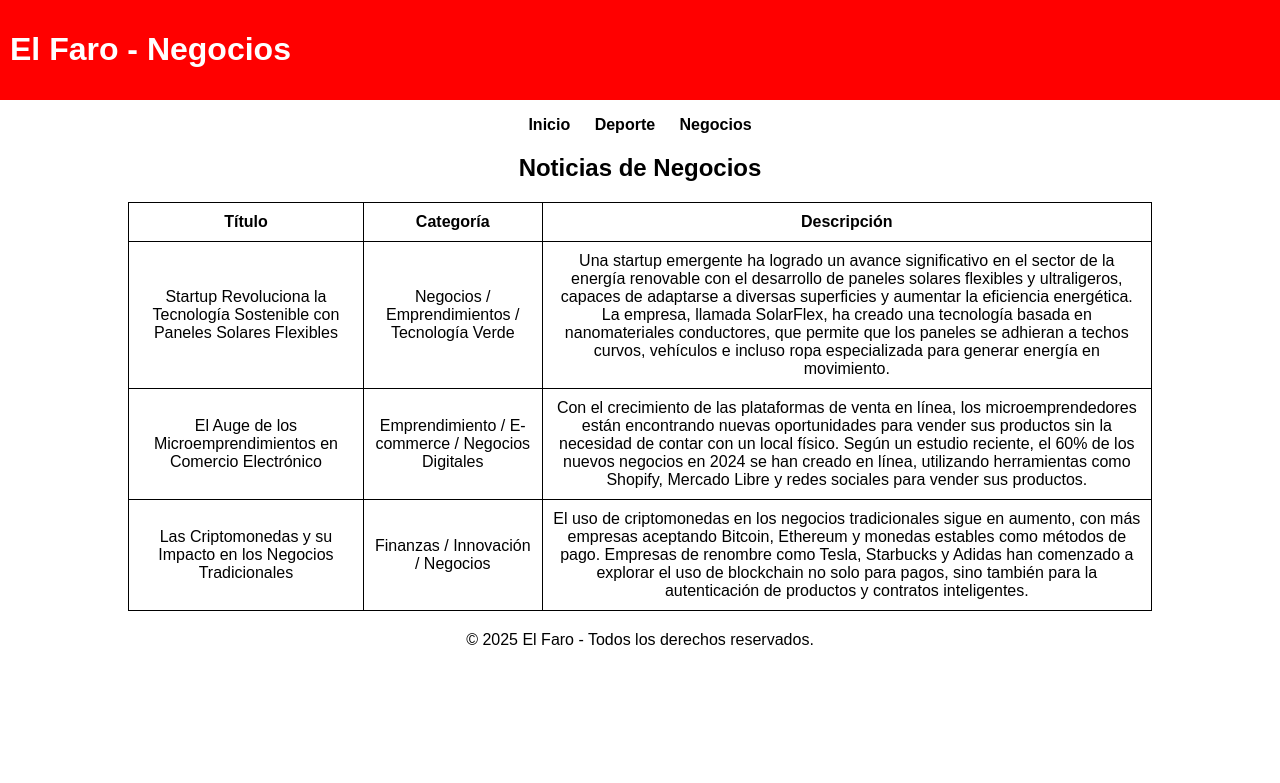
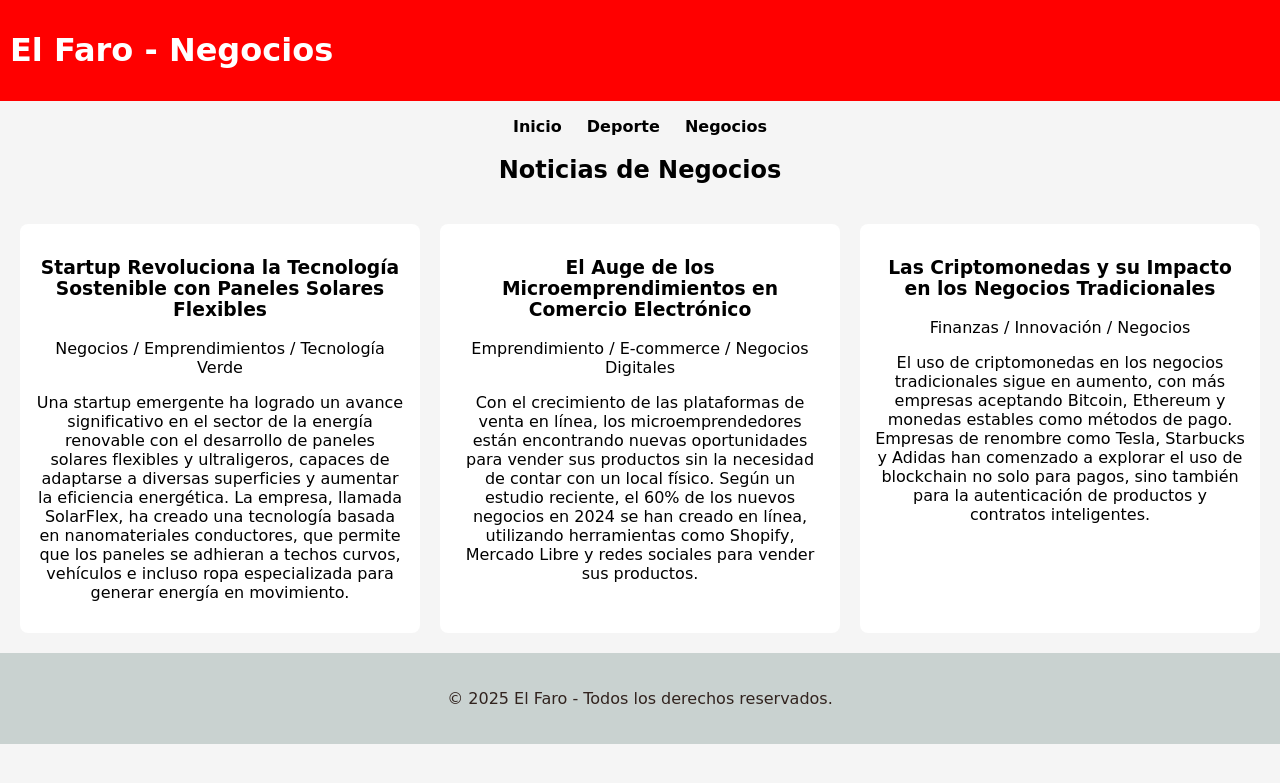
Before and after one commit to Ferxoo0805/ElFaro, a PHP site: page /negocios.html in a window 1280 px wide. Shown: the top 783 px of the page. Run offline with PHP 8.4, Linux system fonts and the light colour scheme.

Commit message:
Add files via upload

```diff
--- a/negocios.html
+++ b/negocios.html
@@ -4,6 +4,7 @@
     <meta charset="UTF-8">
     <meta name="viewport" content="width=device-width, initial-scale=1.0">
     <title>El Faro - Negocios</title>
+    <link href="https://fonts.googleapis.com/css2?family=Poppins&display=swap" rel="stylesheet">
     <link rel="stylesheet" href="styles.css">
 </head>
 <body>
@@ -19,34 +20,29 @@
     </nav>
     <main>
         <h2>Noticias de Negocios</h2>
-        <table>
-            <tr>
-                <th>Título</th>
-                <th>Categoría</th>
-                <th>Descripción</th>
-            </tr>
-            <tr>
-                <td>Startup Revoluciona la Tecnología Sostenible con Paneles Solares Flexibles</td>
-                <td>Negocios / Emprendimientos / Tecnología Verde</td>
-                <td>Una startup emergente ha logrado un avance significativo en el sector de la energía renovable con el desarrollo de paneles solares flexibles y ultraligeros, capaces de adaptarse a diversas superficies y aumentar la eficiencia energética.
+        <div class="grilla">
+            <article>
+                <h3>Startup Revoluciona la Tecnología Sostenible con Paneles Solares Flexibles</h3>
+                <p>Negocios / Emprendimientos / Tecnología Verde</p>
+                <p>Una startup emergente ha logrado un avance significativo en el sector de la energía renovable con el desarrollo de paneles solares flexibles y ultraligeros, capaces de adaptarse a diversas superficies y aumentar la eficiencia energética.
 
-                    La empresa, llamada SolarFlex, ha creado una tecnología basada en nanomateriales conductores, que permite que los paneles se adhieran a techos curvos, vehículos e incluso ropa especializada para generar energía en movimiento.</td>
-            </tr>
-            <tr>
-                <td>El Auge de los Microemprendimientos en Comercio Electrónico</td>
-                <td>Emprendimiento / E-commerce / Negocios Digitales</td>
-                <td>Con el crecimiento de las plataformas de venta en línea, los microemprendedores están encontrando nuevas oportunidades para vender sus productos sin la necesidad de contar con un local físico.
+                    La empresa, llamada SolarFlex, ha creado una tecnología basada en nanomateriales conductores, que permite que los paneles se adhieran a techos curvos, vehículos e incluso ropa especializada para generar energía en movimiento.</p>
+                </article>
+                <article>
+                <h3>El Auge de los Microemprendimientos en Comercio Electrónico</h3>
+                <p>Emprendimiento / E-commerce / Negocios Digitales</p>
+                <p>Con el crecimiento de las plataformas de venta en línea, los microemprendedores están encontrando nuevas oportunidades para vender sus productos sin la necesidad de contar con un local físico.
 
-                    Según un estudio reciente, el 60% de los nuevos negocios en 2024 se han creado en línea, utilizando herramientas como Shopify, Mercado Libre y redes sociales para vender sus productos.</td>
-            </tr>
-            <tr>
-                <td>Las Criptomonedas y su Impacto en los Negocios Tradicionales</td>
-                <td>Finanzas / Innovación / Negocios</td>
-                <td>El uso de criptomonedas en los negocios tradicionales sigue en aumento, con más empresas aceptando Bitcoin, Ethereum y monedas estables como métodos de pago.
+                    Según un estudio reciente, el 60% de los nuevos negocios en 2024 se han creado en línea, utilizando herramientas como Shopify, Mercado Libre y redes sociales para vender sus productos.</p>
+                </article>
+                <article>
+                <h3>Las Criptomonedas y su Impacto en los Negocios Tradicionales</h3>
+                <p>Finanzas / Innovación / Negocios</p>
+                <p>El uso de criptomonedas en los negocios tradicionales sigue en aumento, con más empresas aceptando Bitcoin, Ethereum y monedas estables como métodos de pago.
 
-                    Empresas de renombre como Tesla, Starbucks y Adidas han comenzado a explorar el uso de blockchain no solo para pagos, sino también para la autenticación de productos y contratos inteligentes.</td>
-            </tr>
-        </table>
+                    Empresas de renombre como Tesla, Starbucks y Adidas han comenzado a explorar el uso de blockchain no solo para pagos, sino también para la autenticación de productos y contratos inteligentes.</p>
+                </article>
+            </div>
     </main>
     <footer>
         <p>&copy; 2025 El Faro - Todos los derechos reservados.</p>
--- a/styles.css
+++ b/styles.css
@@ -1,18 +1,44 @@
 body {
-    font-family: Arial, sans-serif;
+    font-family: 'Lobster', cursive;
     margin: 0;
     padding: 0;
     text-align: center;
+    background-color: #f5f5f5;
+}
+
+article {
+    background-color: white;
+    padding: 15px;
+    border-radius: 8px;.
+    box-shadow: 0 0 5px rgba(0, 0, 0, 0.1);
+    transition: background-color 0.3s ease, color 0.3s ease;
+
+}
+article:hover {
+    background-color: black;
+    color: white;
+}
+.grilla {
+    display: grid;
+    grid-template-columns: repeat(auto-fit, minmax(300px, 1fr));
+    gap: 20px;
+    padding: 20px;
 }
 
 header {
     background-color: #ff0000;
-    color: white;
+    color: #ffffff;
     padding: 50px;
     display: flex;
     align-items: center;
     padding: 10px;
 
+}
+footer {
+    background-color: #c9d2d0;
+    color: #31231e;
+    padding: 20px;
+    text-align: center;
 }
 .logo {
     width: 10px;
@@ -33,7 +59,10 @@ nav a {
     color: black;
     font-weight: bold;
 }
-
+nav a:hover {
+    font-weight: bold;
+    text-decoration: none;
+}
 table {
     width: 80%;
     margin: 20px auto;
```
Also changed, not shown: deporte.html (+18 -22 lines), index.html (+19 -31 lines).
